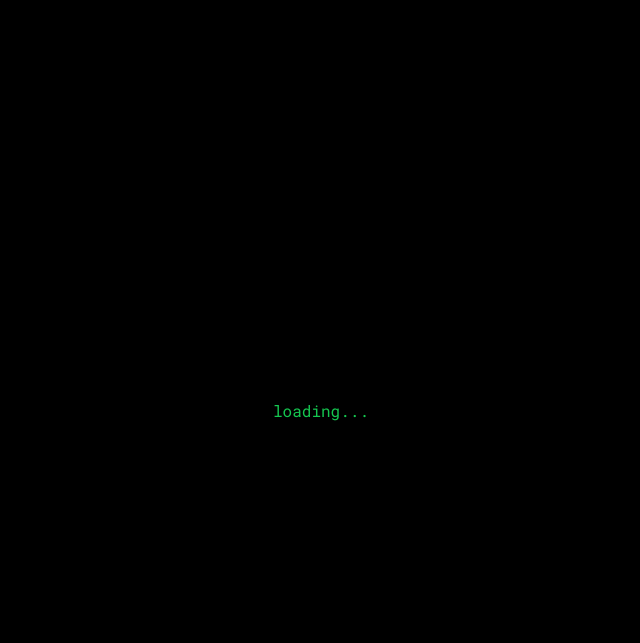
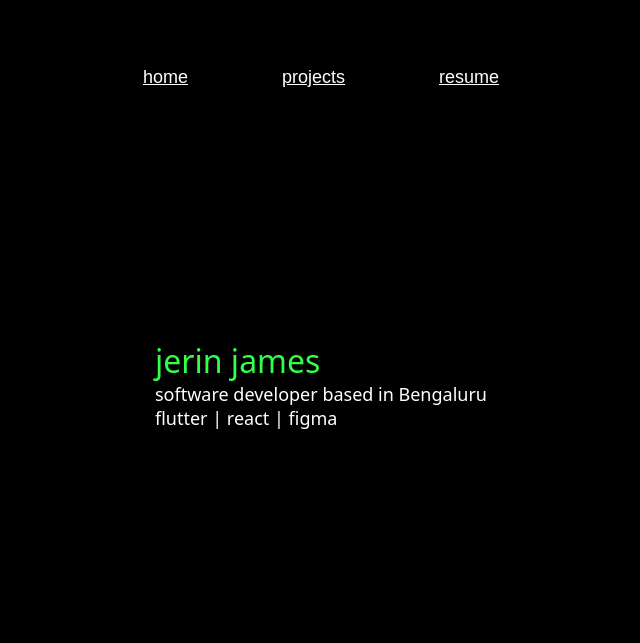
Before and after one commit to jerinzech/jerinzech.github.io, a plain HTML site: page index.html in a window 1280 px wide. Shown: the whole page, without its empty margins (319-959 px from the left). Drawn offline with Linux system fonts and the light colour scheme; a web font is replaced by a local one.

Commit message:
new prototype, merge with main

```diff
--- a/index.html
+++ b/index.html
@@ -6,15 +6,58 @@
     <meta name="viewport" content="width=device-width, initial-scale=1.0" />
     <title>H3LL0</title>
     <link rel="stylesheet" href="style.css" />
+
     <link rel="preconnect" href="https://fonts.googleapis.com" />
     <link rel="preconnect" href="https://fonts.gstatic.com" crossorigin />
     <link
-      href="https://fonts.googleapis.com/css2?family=Inter:wght@500&family=Roboto+Mono&display=swap"
+      href="https://fonts.googleapis.com/css2?family=Inter:wght@500&family=Roboto+Mono&family=Spline+Sans+Mono:wght@300&display=swap"
       rel="stylesheet"
     />
-    <link rel="icon" href="./rubik.png" type="image/icon type" />
+    <link rel="icon" href="./assets/rubik.png" type="image/icon type" />
   </head>
   <body>
-    <p>loading...</p>
+    <div id="main">
+      <nav>
+        <ul>
+          <li>
+            <button
+              class="nav-btn"
+              onclick="window.open('https://www.jerin.dev')"
+            >
+              home
+            </button>
+          </li>
+          <li>
+            <button
+              class="nav-btn"
+              onclick="window.open('https://github.com/jerinzech')"
+            >
+              projects
+            </button>
+          </li>
+          <li>
+            <button
+              class="nav-btn"
+              onclick="window.open('./assets/Jerin_James.pdf')"
+            >
+              resume
+            </button>
+          </li>
+        </ul>
+      </nav>
+
+      <section id="summary">
+        <!-- <div id="profile-pic">
+          <img src="./assets/profilepicture-2.png" alt="jerin's profile-pic" />
+        </div> -->
+        <div id="info">
+          <p>
+            <span>jerin james</span> <br />
+            software developer based in Bengaluru <br />
+            flutter | react | figma <br />
+          </p>
+        </div>
+      </section>
+    </div>
   </body>
 </html>
--- a/style.css
+++ b/style.css
@@ -1,13 +1,111 @@
-*{
-    background-color: black;
-    color: rgb(21, 199, 80);
-    font-family: 'Inter', sans-serif;
-    font-family: 'Roboto Mono', monospace;
+html,body{
+    margin: 0px;
     padding: 0px;
-    margin: 0px;
+    background-color:black;
+    color: white;
+    font-family: system-ui, -apple-system, BlinkMacSystemFont, 'Segoe UI', Roboto, Oxygen, Ubuntu, Cantarell, 'Open Sans', 'Helvetica Neue', sans-serif;
+    font-style: normal;
+
+    display: flex;
+    flex-direction: column;
+    align-items: center;
+
+    height: 100%;
+    width: 100%;
+
+
+}
+
+nav{
+
+    height: 20%;
+    width: 100%;
+
+}
+
+
+nav ul {
+    padding-left: 200px;
+    padding-right: 200px;
+    padding-top: 50px;
+    padding-bottom: 30px;
+    list-style: none;
+    display: flex;
+    justify-content: space-around;
+    align-items: center;
+}
+
+section{
+    height: 80%;
+    width: 100%;
+
+    display: flex;
+    flex-direction: row;
+    align-items: center;
+    justify-content: space-around;
+    justify-items: center;
+
+    font-size: x-large;
+
+}
+
+
+div {
+    display: flex;
+    justify-content: center;
+    align-items: center;
+}
+
+#profile-pic {
+
+    width: 50%;
+
+}
+
+#info {
+
+    width: 50%;
+
+}
+
+
+
+.nav-btn{
+    color: white;
+    background: transparent;
+    border-style: none;
+    text-decoration: underline;
+    font-size: large;
+    cursor: pointer;
+}
+
+span{
+
+    color: #31ff49;
+    font-size: xx-large;
+}
+
+img{
+
+    width: 200px;
+    border-radius: 25px;
+
+}
+
+#main {
+
+    height: 80%;
+    width: 850px;
+    display: flex;
+    flex-direction: column;
+
+
+    justify-content: center;
+    align-items: center;
+    justify-items: center;
+
 }
 
 p {
-   text-align: center;
-   padding-top: 400px;
+    font-size: large;
 }
```
Also changed, not shown: assets/clouds.jpg (added), assets/profilepicture-2.png (added), assets/profilepicture.jpeg (added), assets/rubik.png (renamed from rubik.png), script.js (added), 2 other files.
